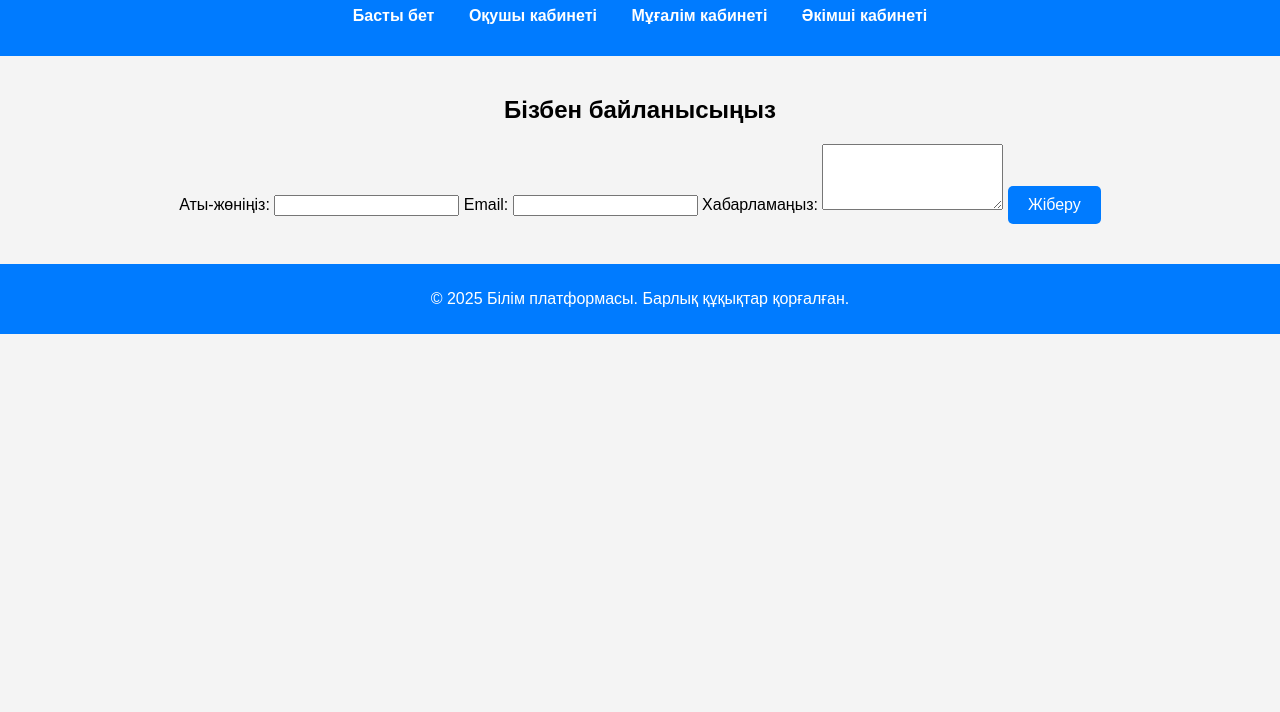
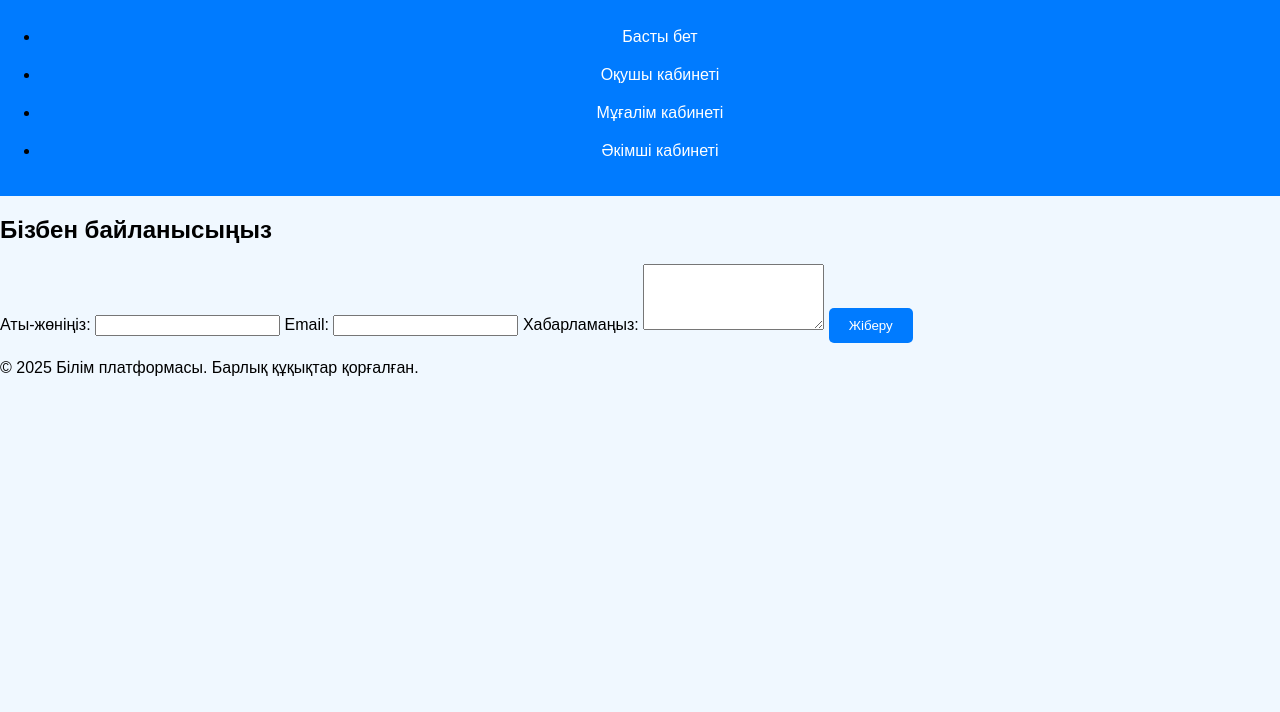
Before and after one commit to Amandyq/education-platform, a plain HTML site: page contact_index.html in a window 1280 px wide. Shown: the part 88-800 px from the top of the page. Drawn offline with Linux system fonts and the light colour scheme.

Commit message:
Update style.css

```diff
--- a/style.css
+++ b/style.css
@@ -1,58 +1,80 @@
+/* styles.css - Негізгі стильдер файлы */
+
 /* Жалпы стильдер */
 body {
-    font-family: Arial, sans-serif;
+    font-family: 'Arial', sans-serif;
+    background-color: #f0f8ff;
     margin: 0;
     padding: 0;
-    background-color: #f4f4f4;
 }
 
-header {
-    background-color: #007bff;
-    color: white;
-    padding: 15px;
-    text-align: center;
+.container {
+    width: 80%;
+    margin: auto;
+    padding: 20px;
 }
 
-nav ul {
-    list-style: none;
-    padding: 0;
-    text-align: center;
-}
-
-nav ul li {
-    display: inline;
-    margin: 0 15px;
-}
-
-nav ul li a {
-    text-decoration: none;
+/* Батырмалар */
+button {
+    background-color: #007BFF;
     color: white;
-    font-weight: bold;
-}
-
-main {
-    padding: 20px;
-    text-align: center;
-}
-
-button {
-    background-color: #007bff;
-    color: white;
+    padding: 10px 20px;
     border: none;
-    padding: 10px 20px;
     cursor: pointer;
     border-radius: 5px;
-    font-size: 16px;
+    transition: background 0.3s ease;
 }
 
 button:hover {
     background-color: #0056b3;
 }
 
-footer {
-    margin-top: 20px;
-    padding: 10px;
-    background-color: #007bff;
-    color: white;
+/* Навигация */
+nav {
+    background-color: #007BFF;
+    padding: 10px 0;
     text-align: center;
 }
+
+nav a {
+    color: white;
+    text-decoration: none;
+    padding: 10px 20px;
+    display: inline-block;
+}
+
+nav a:hover {
+    background-color: #0056b3;
+}
+
+/* Карточкалар */
+.card {
+    background-color: white;
+    padding: 20px;
+    border-radius: 10px;
+    box-shadow: 0px 4px 6px rgba(0, 0, 0, 0.1);
+    margin: 10px 0;
+}
+
+/* Рейтинг белгішелері */
+.rank-icon {
+    width: 50px;
+    height: 50px;
+    margin-right: 10px;
+}
+
+/* Аватарлар */
+.avatar {
+    width: 60px;
+    height: 60px;
+    border-radius: 50%;
+}
+
+/* Сыныптар */
+.class-item {
+    background: white;
+    padding: 15px;
+    margin: 10px 0;
+    border-radius: 8px;
+    box-shadow: 0 2px 5px rgba(0, 0, 0, 0.1);
+}
```
